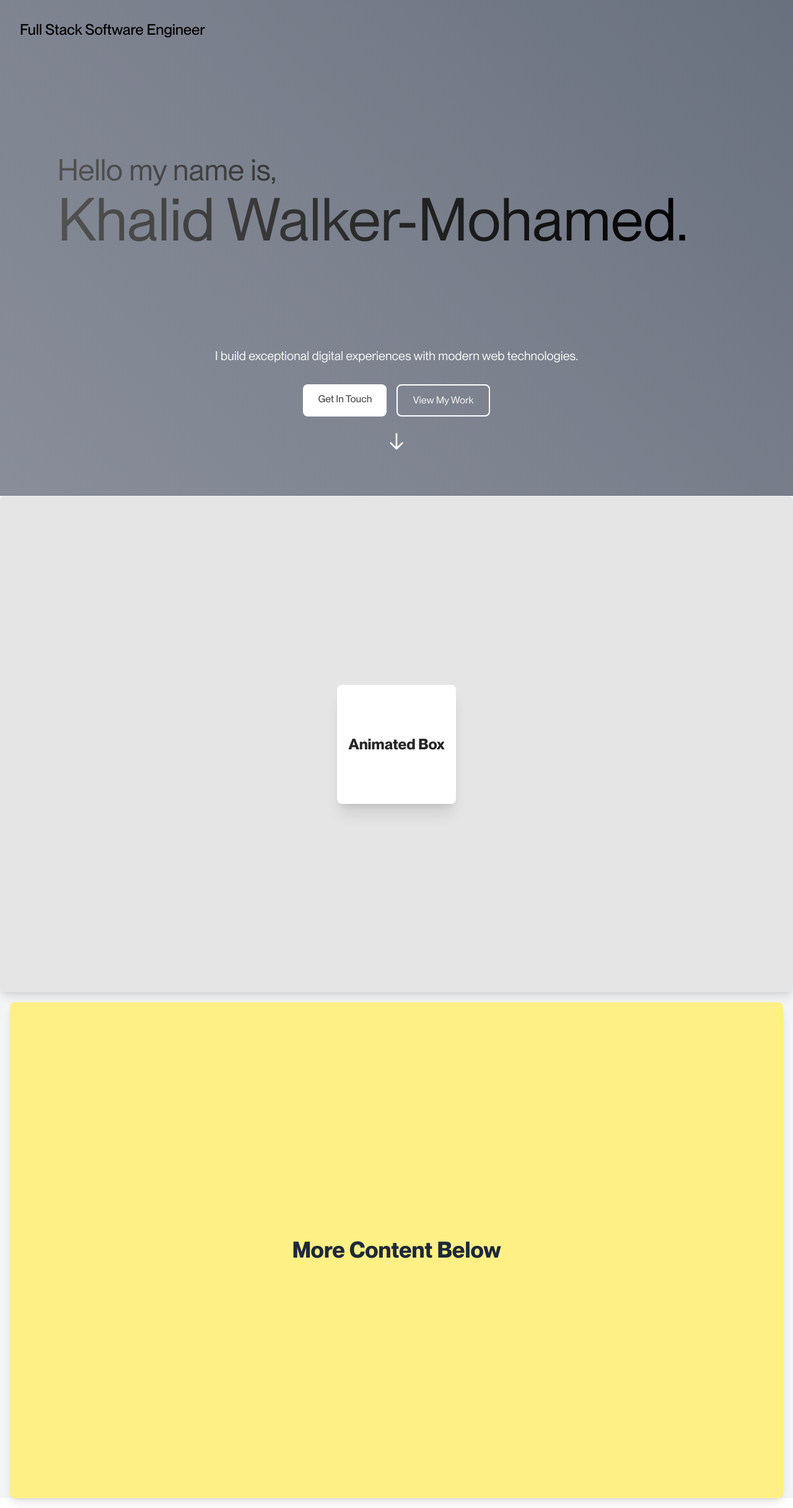
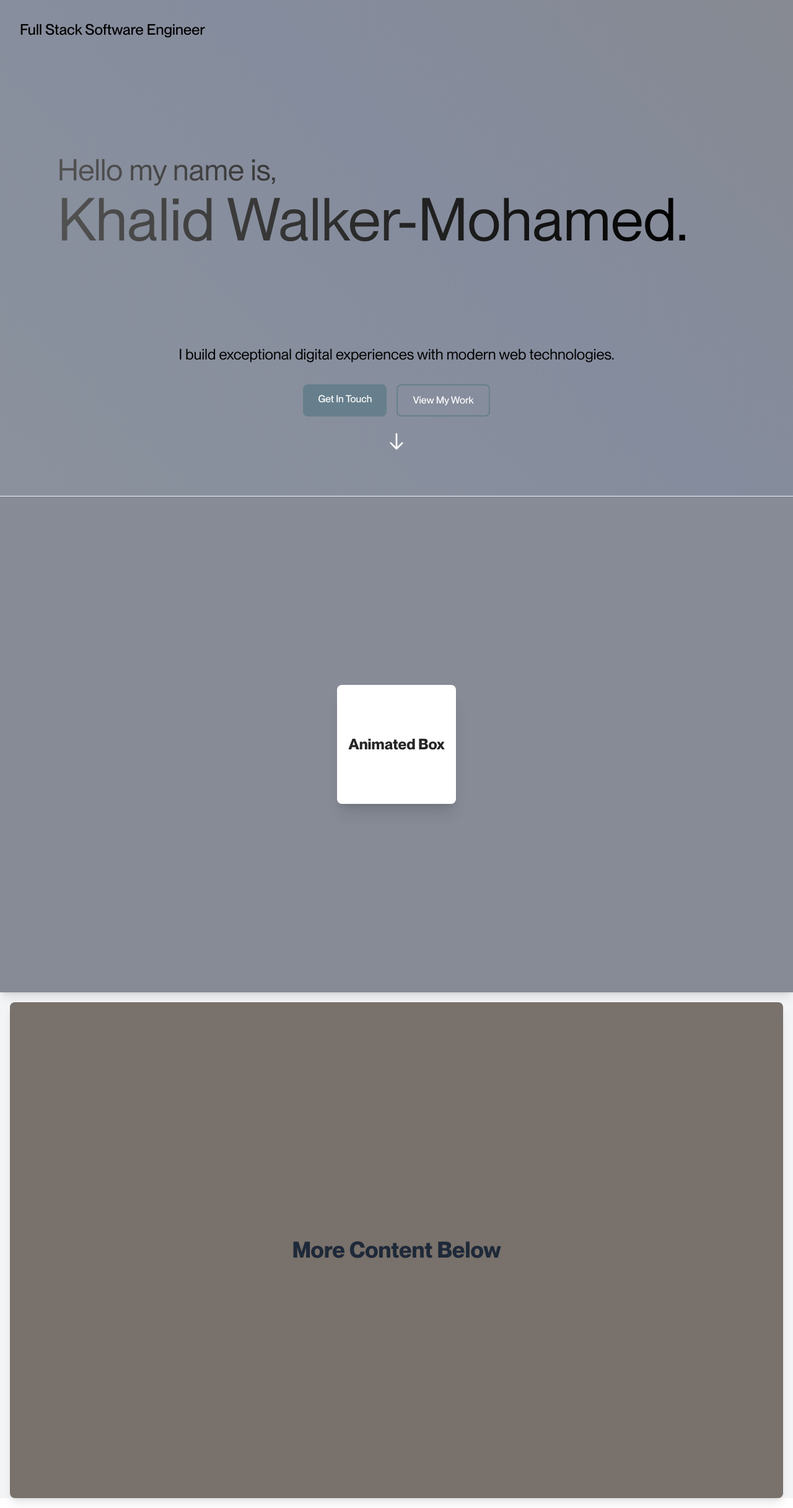
Before and after one commit to KNMohamed/personal-website, a Next.js app: page / in a window 1280 px wide. Shown: the whole page at 62% size. Built offline with nearby package versions, Linux system fonts and the light colour scheme.

Commit message:
Change colors

```diff
--- a/src/app/components/HeroSection.tsx
+++ b/src/app/components/HeroSection.tsx
@@ -29,7 +29,7 @@ const HeroSection = () => {
     // Animate gradient background
     const gradientTl = gsap.timeline({ repeat: -1, yoyo: true });
     gradientTl.to(gradientRef.current, {
-      backgroundPosition: '100% 50%',
+      backgroundPosition: '90% 50%',
       duration: 4,
       ease: 'none'
     });
@@ -101,7 +101,7 @@ const HeroSection = () => {
         ref={gradientRef}
         className="absolute inset-0 z-0"
         style={{
-          background: 'linear-gradient(45deg, #f3f4f6, #d1d5db, #9ca3af,rgb(138, 144, 158),rgb(110, 120, 135),rgb(100, 110, 125),rgb(78, 87, 100))',
+          background: 'linear-gradient(45deg, #f3f4f6, #d1d5db, #9ca3af,rgb(148, 156, 175),rgb(150, 152, 155),rgb(150, 152, 155),rgb(150, 152, 155))',
           backgroundSize: '400% 400%',
           backgroundPosition: '0% 50%'
         }}
@@ -151,20 +151,20 @@ const HeroSection = () => {
           </div>
         </h1>
         <div className="text-center max-w-4xl">
-          <p className="text-lg md:text-xl mb-8 text-neutral-100">
+          <p className="text-xl md:text-2xl mb-8 text-black">
             I build exceptional digital experiences with modern web
             technologies.
           </p>
           <div className="flex justify-center gap-4">
             <a
               href="#contact"
-              className="px-6 py-3 bg-white text-neutral-600 font-medium rounded-lg hover:bg-neutral-50 transition-colors"
+              className="px-6 py-3 bg-quaternary text-white font-medium rounded-lg hover:bg-quinary transition-colors"
             >
               Get In Touch
             </a>
             <a
               href="#work"
-              className="px-6 py-3 border-2 border-white text-neutral-200 font-medium rounded-lg hover:bg-neutral-50 transition-colors"
+              className="px-6 py-3 border-2 border-quaternary text-white font-medium rounded-lg hover:bg-quaternary transition-colors"
             >
               View My Work
             </a>
--- a/src/app/globals.css
+++ b/src/app/globals.css
@@ -24,6 +24,12 @@
   --color-foreground: var(--foreground);
   --font-sans: var(--font-neue-montreal);
   --font-mono: var(--font-neue-montreal);
+  /* 5 Vibrant palette */
+  --color-primary: #868b96;
+  --color-secondary: #878593;
+  --color-tertiary: #807a84;
+  --color-quaternary: #677f8c;
+  --color-quinary: #4a6b69;
 }
 
 @media (prefers-color-scheme: dark) {
--- a/src/app/page.tsx
+++ b/src/app/page.tsx
@@ -46,7 +46,7 @@ export default function Home() {
       <section
         ref={sectionRef}
         id="about"
-        className="h-screen bg-neutral-200 flex items-center justify-center relative overflow-hidden rounded-lg shadow-lg p-8"
+        className="h-screen bg-primary flex items-center justify-center relative overflow-hidden shadow-lg p-8"
       >
         <div
           ref={boxRef}
@@ -57,7 +57,7 @@ export default function Home() {
       </section>
 
       {/* Another spacer */}
-      <section className="h-screen flex items-center justify-center bg-yellow-200 text-4xl font-bold rounded-lg shadow-lg m-4 p-8">
+      <section className="h-screen flex items-center justify-center bg-stone-500 text-4xl font-bold rounded-lg shadow-lg m-4 p-8">
         <h1>More Content Below</h1>
       </section>
     </div>
```
